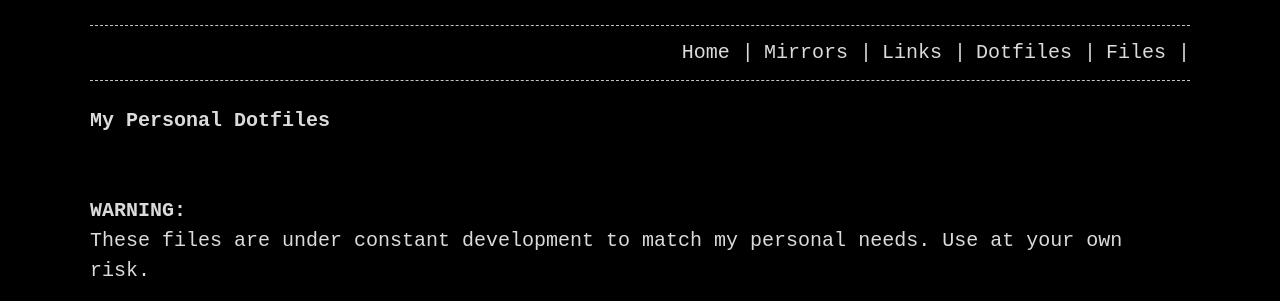
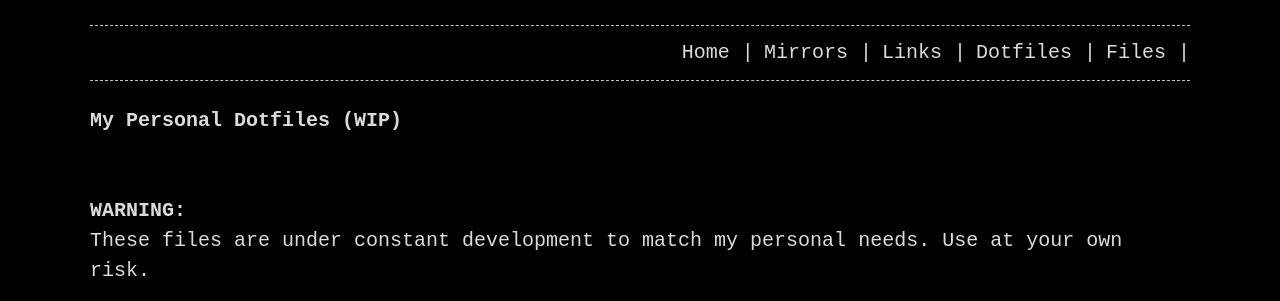
Before and after one commit to 0x7C2f/0x7C2f.github.io.old, a Jekyll site: the page built from pages/dotfiles.md, in a window 1280 px wide. Shown: the top 301 px of the page. Built offline with Jekyll 4.4.1, drawn with Linux system fonts in a browser that asks for light colours.

Commit message:
feat(files.md): Page updates
Renamed "PDF Files" page to "Files". Uploaded PDF and added PDF Section in "Files" page.

```diff
--- a/_config.yml
+++ b/_config.yml
@@ -10,7 +10,7 @@
   - pages/mirrors.md
   - pages/links.md
   - pages/dotfiles.md
-  - pages/pdfs.md
+  - pages/files.md
 
 include:
   - "files"
--- a/pages/dotfiles.md
+++ b/pages/dotfiles.md
@@ -3,7 +3,7 @@
 title: Dotfiles
 permalink: /dotfiles/
 ---
-# My Personal Dotfiles
+# My Personal Dotfiles (WIP)
 <br>
 **WARNING:**
 These files are under constant development to match my personal needs. Use at your own risk.
```
Also changed, not shown: pages/files.md (renamed from pages/pdfs.md, +1 -0 lines), 1 other file.
